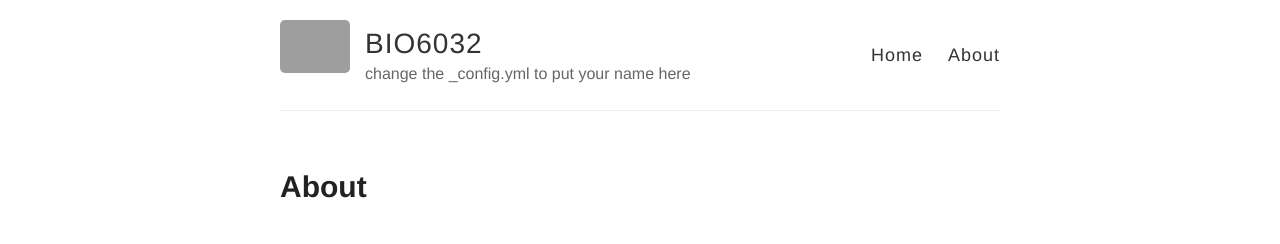
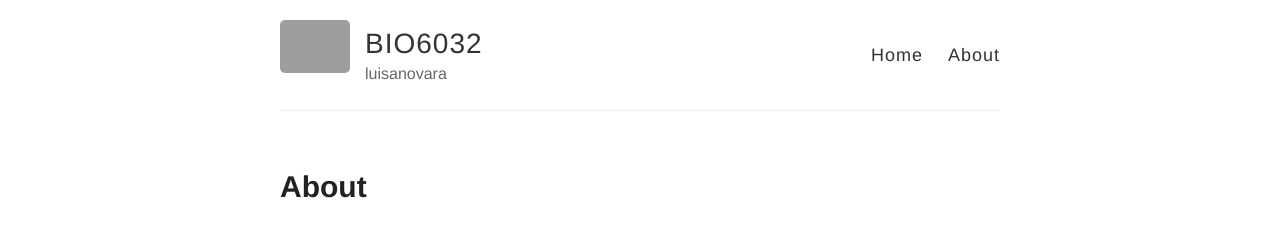
Before and after one commit to luisanovara/homework, a Jekyll site: the page built from dist/about.md, in a window 1280 px wide. Shown: the top 244 px of the page. Built offline with Jekyll 4.4.1, drawn with Linux system fonts in a browser that asks for light colours; grey boxes are pictures that could not be loaded.

Commit message:
Update _config.yml

```diff
--- a/dist/_config.yml
+++ b/dist/_config.yml
@@ -1,4 +1,4 @@
 baseurl: /homework
 name: BIO6032
-description: "change the _config.yml to put your name here"
+description: luisanovara
 avatar: https://raw.githubusercontent.com/BIO6032/homework/master/dist/images/logo.jpg
```
